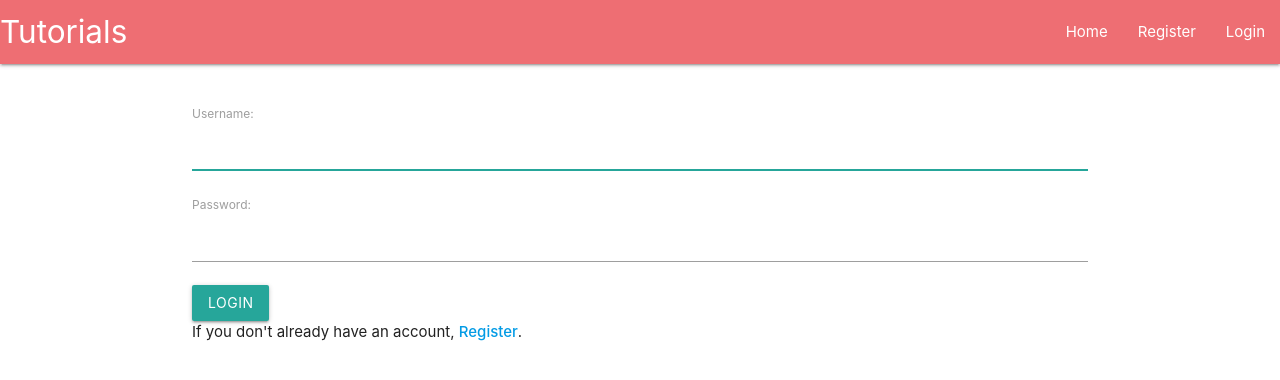
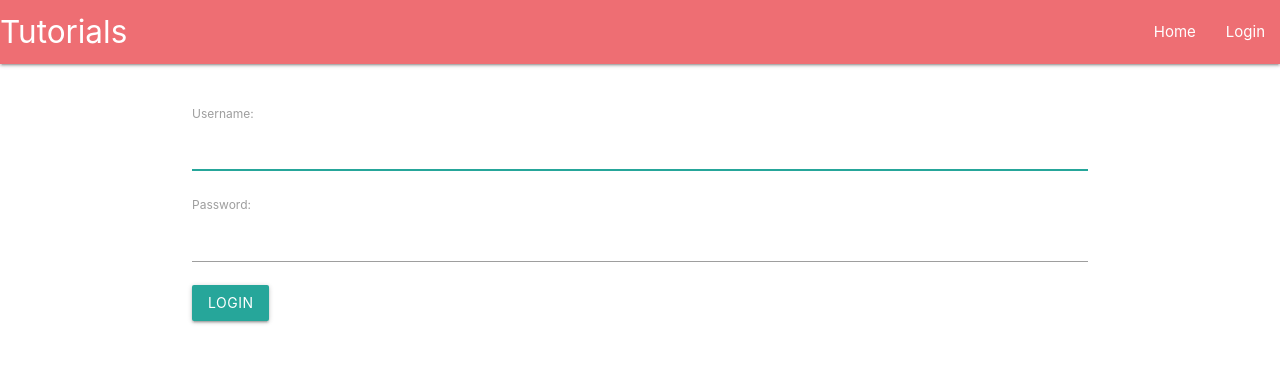
Before and after one commit to jjo9/Remote-Controller-Browser2Host, a Django app: page /login/ in a window 1280 px wide. Shown: the top 380 px of the page. Run offline with Django 3.2, Linux system fonts and the light colour scheme; some libraries are stand-ins or nearby versions.

```diff
--- a/ProjectMysite/remoteController/templates/remoteController/header.html
+++ b/ProjectMysite/remoteController/templates/remoteController/header.html
@@ -3,9 +3,7 @@
 <head>
     <meta charset="UTF-8">
     <title>Title</title>
-    {% load static %} <!-- aqui vamos importar o css que o tinymce já tinha -->
-    <link href="{% static 'tinymce/css/prism.css' %}" rel="stylesheet">
-    <!-- https://materializecss.com/grid.html e os outros ...-->
+    {% load static %}
     <!-- Compiled and minified CSS -->
     <link rel="stylesheet" href="https://cdnjs.cloudflare.com/ajax/libs/materialize/1.0.0/css/materialize.min.css">
     <!-- Compiled and minified JavaScript -->
@@ -22,6 +20,6 @@
     {% endblock %}
   </div>
 </body>
-<script src="{% static 'tinymce/js/prism.js' %}"></script>
+
 <script>M.AutoInit();</script>
 </html>
--- a/ProjectMysite/remoteController/templates/remoteController/includes/navbar.html
+++ b/ProjectMysite/remoteController/templates/remoteController/includes/navbar.html
@@ -6,10 +6,9 @@
         <ul id="nav-mobile" class="right hide-on-med-and-down">
             <li><a href="/">Home</a></li>
             {% if user.is_authenticated %}
-            <li><a href="/account">{{user.username}}</a></li>
+            <li><a href="/#">User: {{user.username}}</a></li>
             <li><a href="/logout">Logout</a></li>
             {% else %}
-            <li><a href="/register">Register</a></li>
             <li><a href="/login">Login</a></li>
             {% endif %}
         </ul>
@@ -17,6 +16,12 @@
 </nav>
 
 <ul class="sidenav" id="mobile-demo">
+    {% if user.is_authenticated %}
+        <li><a href="/#">User: {{user.username}}</a></li>
+        <li><a href="/logout">Logout</a></li>
+    {% else %}
+        <li><a href="/login">Login</a></li>
+    {% endif %}
     <li><a href="/">Home</a></li>
     <li><a href="/autoGuiTest">autoGuiTest</a></li>
   </ul>
--- a/ProjectMysite/remoteController/templates/remoteController/login.html
+++ b/ProjectMysite/remoteController/templates/remoteController/login.html
@@ -8,6 +8,4 @@
     <button class="btn" type="submit">Login</button>
 </form>
 
-If you don't already have an account, <a href="/register"><strong>Register</strong></a>.
-
 {% endblock %}
--- a/ProjectMysite/remoteController/urls.py
+++ b/ProjectMysite/remoteController/urls.py
@@ -24,23 +24,8 @@ app_name = "main"
 
 urlpatterns = [
     path("", views.homepage, name="homepage"),  # caminho vazio vai apontar para view homepage
-    re_path("^register/?$", views.register, name="register"),
     re_path("^logout/?$", views.logout_request, name="logout"),
     re_path("^login/?$", views.login_request, name="login"),
-
-    re_path("^autoGuiTest/?$", views.autoGuiTest, name="autoGuiTest"), # python auto gui para ver se consigo controlar o pc host com o tel/browser
-    re_path(r'^likepost/?$', views.likePost, name='likepost'),  # likepost view at /likepost
-
-    # re_path("^my_blogs/?$", views.my_blogs, name="my_blogs"), # todos podem ver
-    # re_path("^public_profile_logged_in/?$", views.public_profile_logged_in, name="public_profile_logged_in"),  # tem que estár logado para ver
-    re_path("^account/?$", views.account, name="account"), # apenas o user pode ver
-
-    # re_path("^all_blogPosts_index/?$", views.all_blogPosts_index, name = "all_blogPosts_index"),
-
-    # path('add/', views.add_user_blog_post, name = "add_blog_post"),
-    # path('update/<int:blog_post_id>', views.update_user_blog_post, name="update_blog_post"),
-    # path('delete/<int:blog_post_id>', views.delete_user_blog_post, name="delete_blog_post"),
-    #
-    #
-    # path("<single_slug>", views.single_slug, name="single_slug"), # <single_slug> está entre <> a indicar que é uma variavel e vamos passa-la para a função
+    re_path("^autoGuiTest/?$", views.autoGuiTest, name="autoGuiTest"),
+    re_path(r'^likepost/?$', views.likePost, name='likepost'),
 ]
--- a/ProjectMysite/remoteController/views.py
+++ b/ProjectMysite/remoteController/views.py
@@ -17,44 +17,10 @@ def homepage(request):
                   context={})
 
 
-@login_required(login_url='/login/')
-def account(request):
-    # if not request.user.is_authenticated:
-    #     return redirect(to="remoteController:login")
-    # else:
-    return render(request=request,
-                  template_name="remoteController/account.html",
-                  # context={"categories":TutorialCategory.objects.all}
-                  )
-
-
-def register(request):
-    if request.method == "POST":  # para apanhar o submit depois de carregar no botão
-        form = NewUserForm(request.POST)
-        if form.is_valid():
-            user = form.save()  # aqui criamos o user
-            # agora depois de registar temos que o logar automaticamente
-            username = form.cleaned_data.get('username')
-            messages.success(request=request,
-                             message=f"New Account Created {username}")
-            login(request, user)
-            messages.info(request=request, message=f"You are now logged in as {username}")
-            return redirect(
-                to="remoteController:homepage")
-        else:
-            for msg in form.error_messages:
-                messages.error(request=request, message=f"{msg}: {form.error_messages[msg]}")
-
-    form = NewUserForm
-    return render(request=request,
-                  template_name="remoteController/register.html",
-                  context={"form": form})
-
-
 def logout_request(request):
     logout(request=request)
     messages.info(request=request, message="Logged out successfully!")
-    return redirect(to="remoteController:homepage")
+    return redirect(to="main:homepage")
 
 
 def login_request(request):
@@ -68,7 +34,7 @@ def login_request(request):
             if user is not None:
                 login(request, user)
                 messages.info(request=request, message="Logged in successfully!")
-                return redirect("remoteController:homepage")
+                return redirect("main:homepage")
             else:
                 messages.error(request, "Invalid username or password")
         else:
@@ -80,12 +46,12 @@ def login_request(request):
                   context={"form": form})
 
 
+# @login_required(login_url='/login/') # uncomment to add authentication
 def autoGuiTest(request):
-    print("moved")
-    # AG.moveTo(100, 200)
     return render(request, 'remoteController/autoGuiTest.html')
 
 
+# @login_required(login_url='/login/') # uncomment to add authentication
 def likePost(request):
     if request.method == 'GET':
         try:
@@ -194,9 +160,6 @@ def likePost(request):
         elif post_id == 'WIN_TAB':
             AG.hotkey('win', 'tab')
 
-
-
-
         return HttpResponse("Success!")  # Sending an success response
     else:
         return HttpResponse("Request method is not a GET")
```
Also changed, not shown: README.md.
